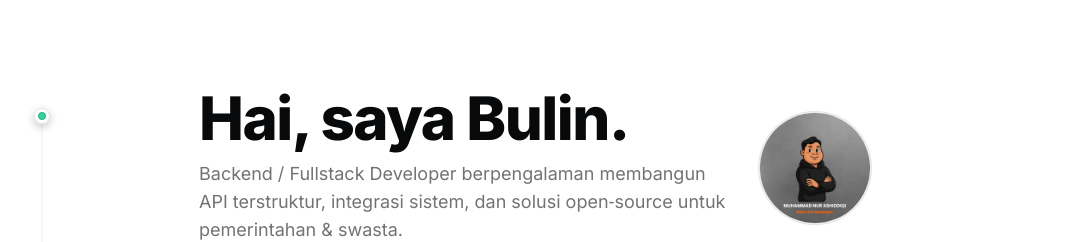
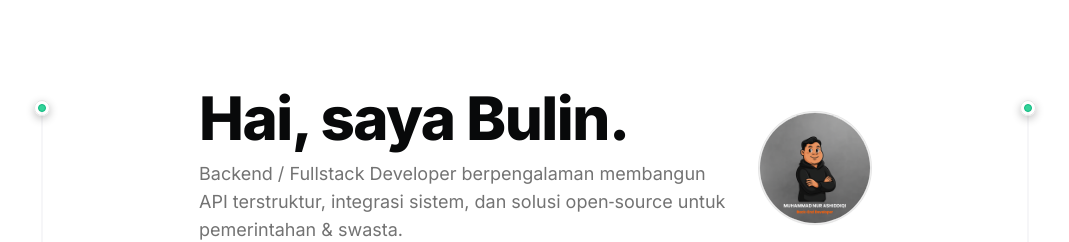
Before and after one commit to Tnembull/tnembull.github.io, a Next.js app: page / in a window 1280 px wide. Shown: the top 242 px of the page, without its empty margins (105-1174 px from the left). Built offline with nearby package versions, Linux system fonts and the light colour scheme.

Commit message:
Fix Tracing Bean

```diff
--- a/src/app/layout.tsx
+++ b/src/app/layout.tsx
@@ -1,4 +1,3 @@
-// app/layout.tsx
 import Navbar from "@/components/navbar";
 import { ThemeProvider } from "@/components/theme-provider";
 import { Toaster } from "@/components/ui/sonner";
@@ -15,12 +14,11 @@ const fontSans = FontSans({
   variable: "--font-sans",
 });
 
-// ---- SEO METADATA (final) ----
 const TITLE = `${DATA.name}`;
-const SITE_NAME = `${DATA.name}'s Portfolio`;
+const SITE_NAME = `${DATA.name} Portfolio`;
 const DESCRIPTION =
-  `Portofolio ${DATA.name} (Bulin) — Backend & Fullstack Developer di Bandar Lampung. Berpengalaman membangun aplikasi modern dengan Next.js, TypeScript, PostgreSQL, dan Docker.`;
-const OG_IMAGE = `${DATA.url}/og.png`; // pastikan min. 1200x630
+  `Portofolio ${DATA.name} (Bulin) - Backend & Fullstack Developer di Bandar Lampung. Next.js, TypeScript, PostgreSQL untuk pengembangan aplikasi modern.`;
+const OG_IMAGE = `${DATA.url}/og.png`;
 
 export const metadata: Metadata = {
   metadataBase: new URL(DATA.url),
@@ -60,7 +58,7 @@ export const metadata: Metadata = {
         alt: `${DATA.name} — Portfolio Preview`,
       },
     ],
-    locale: "id_ID", // ganti ke "id_ID" kalau konten full Bahasa Indonesia
+    locale: "id_ID",
   },
 
   twitter: {
@@ -68,7 +66,7 @@ export const metadata: Metadata = {
     title: TITLE,
     description: DESCRIPTION,
     images: [OG_IMAGE],
-    creator: "@bulin_dev", // ganti ke handle X kamu jika berbeda
+    creator: "@tnembull",
   },
 
   icons: { icon: "/me.png", apple: "/me.png" },
@@ -132,12 +130,10 @@ export default function RootLayout({
       <head>
         <meta name="google-site-verification" content="u7rTjfDkd2ZmGu2ltE7v_PXoWUQhvAlliC9G0-nKXdI" />
         <meta name="color-scheme" content="dark light" />
-        {/* JSON-LD: Person */}
         <script
           type="application/ld+json"
           dangerouslySetInnerHTML={{ __html: JSON.stringify(personJsonLd) }}
         />
-        {/* JSON-LD: WebSite */}
         <script
           type="application/ld+json"
           dangerouslySetInnerHTML={{ __html: JSON.stringify(websiteJsonLd) }}
--- a/src/components/ui/tracing-beam.tsx
+++ b/src/components/ui/tracing-beam.tsx
@@ -1,122 +1,156 @@
 "use client";
+
 import { cn } from "@/lib/utils";
-import { motion, useScroll, useSpring, useTransform } from "framer-motion";
-import React, { useEffect, useRef, useState } from "react";
+import {
+  motion,
+  useScroll,
+  useSpring,
+  useTransform,
+} from "framer-motion";
+import React, { useEffect, useId, useRef, useState } from "react";
 
-export const TracingBeam = ({
-  children,
-  className,
-}: {
+type Props = {
   children: React.ReactNode;
   className?: string;
-}) => {
+};
+
+export const TracingBeam: React.FC<Props> = ({ children, className }) => {
   const ref = useRef<HTMLDivElement>(null);
+  const contentRef = useRef<HTMLDivElement>(null);
+
+  // Scroll progress relatif ke kontainer outer
   const { scrollYProgress } = useScroll({
     target: ref,
     offset: ["start start", "end start"],
   });
 
-  const contentRef = useRef<HTMLDivElement>(null);
+  // Hitung tinggi konten untuk tinggi SVG
   const [svgHeight, setSvgHeight] = useState(0);
-
   useEffect(() => {
-    if (contentRef.current) {
-      setSvgHeight(contentRef.current.offsetHeight);
-    }
+    if (!contentRef.current) return;
+    const update = () => setSvgHeight(contentRef.current!.offsetHeight);
+    update();
+    const ro = new ResizeObserver(update);
+    ro.observe(contentRef.current);
+    return () => ro.disconnect();
   }, []);
 
-  const y1 = useSpring(
-    useTransform(scrollYProgress, [0, 0.8], [50, svgHeight]),
-    {
-      stiffness: 500,
-      damping: 90,
-    },
-  );
-  const y2 = useSpring(
-    useTransform(scrollYProgress, [0, 1], [50, svgHeight - 200]),
-    {
-      stiffness: 500,
-      damping: 90,
-    },
-  );
+  // Batas minimal biar tidak negatif
+  const h = Math.max(svgHeight, 1);
+
+  // Gradien bergerak mengikuti scroll
+  const y1 = useSpring(useTransform(scrollYProgress, [0, 0.8], [50, h]), {
+    stiffness: 500,
+    damping: 90,
+  });
+  const y2 = useSpring(useTransform(scrollYProgress, [0, 1], [50, Math.max(50, h - 200)]), {
+    stiffness: 500,
+    damping: 90,
+  });
+
+  // ID unik agar tidak bentrok jika komponen dipakai >1 kali
+  const uid = useId();
+  const gradientLeftId = `gradient-left-${uid}`;
+  const gradientRightId = `gradient-right-${uid}`;
+
+  const BULLET_SIZE = 16; // px -> h-4 w-4
+  const BULLET_INSET = 27; // jarak dari tepi kontainer side
+
+  const BeamSide = ({ side }: { side: "left" | "right" }) => {
+    const isLeft = side === "left";
+    const gradientId = isLeft ? gradientLeftId : gradientRightId;
+
+    return (
+      <div
+        className={cn(
+          "absolute top-3 hidden md:block",
+          isLeft ? "-left-4 md:-left-20" : "-right-4 md:-right-20"
+        )}
+      >
+        <div className="relative">
+          {/* Bullet: absolute & center tepat di y=0 path */}
+          <motion.div
+            transition={{ duration: 0.2, delay: 0.5 }}
+            animate={{
+              boxShadow:
+                scrollYProgress.get() > 0
+                  ? "none"
+                  : "rgba(0, 0, 0, 0.24) 0px 3px 8px",
+            }}
+            className="h-4 w-4 rounded-full border border-neutral-200 shadow-sm flex items-center justify-center absolute"
+            style={{
+              top: -BULLET_SIZE / 2, // center ke y=0
+              ...(isLeft ? { left: BULLET_INSET } : { right: BULLET_INSET }),
+            }}
+          >
+            <motion.div
+              transition={{ duration: 0.2, delay: 0.5 }}
+              animate={{
+                backgroundColor:
+                  scrollYProgress.get() > 0 ? "white" : "var(--emerald-500)",
+                borderColor:
+                  scrollYProgress.get() > 0 ? "white" : "var(--emerald-600)",
+              }}
+              className="h-2 w-2 rounded-full border border-neutral-300 bg-white"
+            />
+          </motion.div>
+
+          {/* Garis */}
+          <svg
+            viewBox={`0 0 20 ${h}`}
+            width="20"
+            height={h}
+            className={cn(isLeft ? "ml-4" : "mr-4", "block")}
+            aria-hidden="true"
+          >
+            {/* Mirror horizontal untuk sisi kanan */}
+            <g transform={isLeft ? undefined : "translate(20,0) scale(-1,1)"}>
+              <motion.path
+                d={`M 1 0V -36 l 18 24 V ${h * 0.8} l -18 24V ${h}`}
+                fill="none"
+                stroke="#9091A0"
+                strokeOpacity="0.16"
+              />
+              <motion.path
+                d={`M 1 0V -36 l 18 24 V ${h * 0.8} l -18 24V ${h}`}
+                fill="none"
+                stroke={`url(#${gradientId})`}
+                strokeWidth="1.25"
+                className="motion-reduce:hidden"
+              />
+            </g>
+
+            <defs>
+              <motion.linearGradient
+                id={gradientId}
+                gradientUnits="userSpaceOnUse"
+                x1="0"
+                x2="0"
+                y1={y1 as unknown as number}
+                y2={y2 as unknown as number}
+              >
+                <stop stopColor="#18CCFC" stopOpacity="0" />
+                <stop stopColor="#18CCFC" />
+                <stop offset="0.325" stopColor="#6344F5" />
+                <stop offset="1" stopColor="#AE48FF" stopOpacity="0" />
+              </motion.linearGradient>
+            </defs>
+          </svg>
+        </div>
+      </div>
+    );
+  };
 
   return (
     <motion.div
       ref={ref}
       className={cn("relative w-full max-w-4xl mx-auto h-full", className)}
     >
-      <div className="absolute -left-4 md:-left-20 top-3 hidden md:block">
-        <motion.div
-          transition={{
-            duration: 0.2,
-            delay: 0.5,
-          }}
-          animate={{
-            boxShadow:
-              scrollYProgress.get() > 0
-                ? "none"
-                : "rgba(0, 0, 0, 0.24) 0px 3px 8px",
-          }}
-          className="ml-[27px] h-4 w-4 rounded-full border border-netural-200 shadow-sm flex items-center justify-center"
-        >
-          <motion.div
-            transition={{
-              duration: 0.2,
-              delay: 0.5,
-            }}
-            animate={{
-              backgroundColor:
-                scrollYProgress.get() > 0 ? "white" : "var(--emerald-500)",
-              borderColor:
-                scrollYProgress.get() > 0 ? "white" : "var(--emerald-600)",
-            }}
-            className="h-2 w-2  rounded-full border border-neutral-300 bg-white"
-          />
-        </motion.div>
-        <svg
-          viewBox={`0 0 20 ${svgHeight}`}
-          width="20"
-          height={svgHeight} // Set the SVG height
-          className=" ml-4 block"
-          aria-hidden="true"
-        >
-          <motion.path
-            d={`M 1 0V -36 l 18 24 V ${svgHeight * 0.8} l -18 24V ${svgHeight}`}
-            fill="none"
-            stroke="#9091A0"
-            strokeOpacity="0.16"
-            transition={{
-              duration: 10,
-            }}
-          ></motion.path>
-          <motion.path
-            d={`M 1 0V -36 l 18 24 V ${svgHeight * 0.8} l -18 24V ${svgHeight}`}
-            fill="none"
-            stroke="url(#gradient)"
-            strokeWidth="1.25"
-            className="motion-reduce:hidden"
-            transition={{
-              duration: 10,
-            }}
-          ></motion.path>
-          <defs>
-            <motion.linearGradient
-              id="gradient"
-              gradientUnits="userSpaceOnUse"
-              x1="0"
-              x2="0"
-              y1={y1} // set y1 for gradient
-              y2={y2} // set y2 for gradient
-            >
-              <stop stopColor="#18CCFC" stopOpacity="0"></stop>
-              <stop stopColor="#18CCFC"></stop>
-              <stop offset="0.325" stopColor="#6344F5"></stop>
-              <stop offset="1" stopColor="#AE48FF" stopOpacity="0"></stop>
-            </motion.linearGradient>
-          </defs>
-        </svg>
-      </div>
+      <BeamSide side="left" />
+      <BeamSide side="right" />
       <div ref={contentRef}>{children}</div>
     </motion.div>
   );
 };
+
+export default TracingBeam;
```
